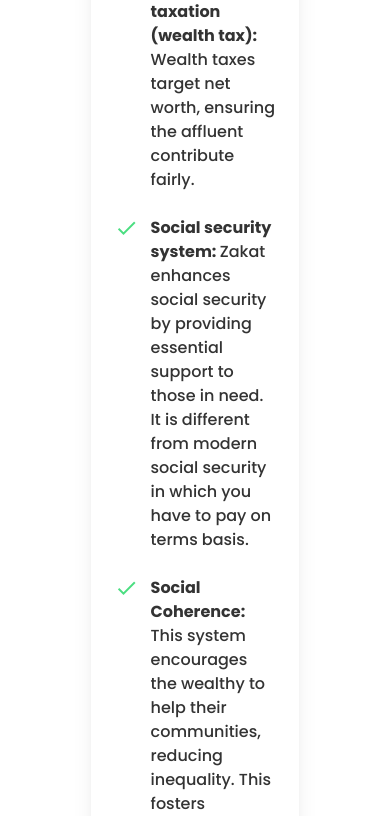
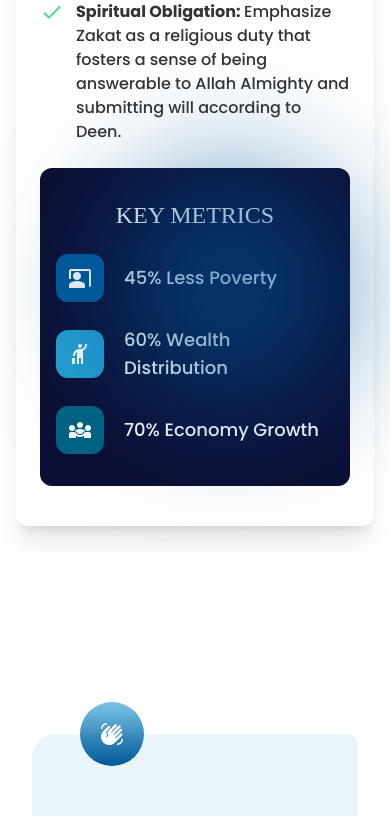
Before and after one commit to ammarrqureshi/prize-zakat-website, a Next.js app: page /objective/1 in a window 390 px wide. Shown: the part 1156-1972 px from the top of the page. Built offline with nearby package versions, Linux system fonts and the light colour scheme; a web font is replaced by a local one.

Commit message:
small fixes in color and tabs

```diff
--- a/components/Testimonials/index.tsx
+++ b/components/Testimonials/index.tsx
@@ -53,7 +53,7 @@ export default function Testimonials() {
   }, [swiperRef, activeSlide]);
 
   return (
-    <div className="mb-28 max-sm:mb-48 ">
+    <div className="mb-28 max-sm:mb-36 ">
       <div className="relative mx-auto max-w-full px-4 lg:max-w-7xl">
         <div className="flex flex-wrap">
           <div className="w-full px-0 lg:w-5/12 lg:pl-8 lg:pr-20">
--- a/pages/index.tsx
+++ b/pages/index.tsx
@@ -204,7 +204,7 @@ const Home: NextPage = () => {
         </div>
       </section>
       {/* Section Easy in Fast */}
-      <div className="relative mb-28 grid  grid-cols-2 bg-accent-8 py-16 text-white">
+      <div className="relative mb-28 grid gap-4  bg-accent-8 py-16 text-white md:grid-cols-2">
         <div className="absolute -top-0 right-0  z-10 h-60 w-60 rounded-full bg-accent-1/60 blur-3xl"></div>
         <div className="relative mx-auto  overflow-hidden px-4">
           <div className="flex flex-wrap ">
@@ -221,7 +221,7 @@ const Home: NextPage = () => {
             </div>
           </div>
         </div>
-        <div className="flex items-center ">
+        <div className="flex items-center px-4">
           <ul className=" flex flex-wrap content-center gap-12">
             <li className="flex items-center gap-x-5">
               <span className="flex h-12 w-12 flex-none items-center justify-center rounded-xl bg-accent-1">
--- a/pages/objective/[id].tsx
+++ b/pages/objective/[id].tsx
@@ -34,10 +34,10 @@ export default function ObjectivePage() {
         <div className="absolute -top-0 right-0  z-10 h-60 w-60 rounded-full bg-accent-1/60 blur-3xl"></div>
         <div className="relative mx-auto  overflow-hidden px-4">
           <div className="flex w-full flex-col items-center justify-center  pl-0 lg:pl-6">
-            <div className="mb-3 flex flex-col text-left">
+            <div className="mb-6 flex flex-col text-left">
               <h3 className=" font-serif text-2xl uppercase leading-tight ">Key Metrics</h3>
             </div>
-            <ul className="flex items-center justify-center gap-6 ">
+            <ul className="flex flex-col md:items-center  gap-6 md:flex-row md:justify-center ">
               <li className="flex items-center gap-x-5">
                 <span className="flex h-12 w-12 flex-none items-center justify-center rounded-xl bg-accent-1">
                   <span className="material-icons text-white">co_present</span>
@@ -46,7 +46,7 @@ export default function ObjectivePage() {
                   <h6 className=" text-lg font-normal ">{povertyRate} Less Poverty </h6>
                 </div>
               </li>
-              <li className="flex items-center gap-x-5">
+              <li className="flex  items-center gap-x-5">
                 <span className="flex h-12 w-12 flex-none items-center justify-center rounded-xl bg-accent-2">
                   <span className="material-icons text-white">hail</span>
                 </span>
@@ -119,7 +119,7 @@ export default function ObjectivePage() {
         {objective.heading}
       </h2>
 
-      <div className=" mx-auto mb-36 w-7/12 gap-8 rounded-xl bg-white px-6 py-6 shadow-xl">
+      <div className=" mx-auto mb-36 gap-8 rounded-xl bg-white px-6 py-6 shadow-xl md:w-7/12">
         <span className="absolute right-0 top-0 bottom-0 -z-10 h-screen w-5/12 ">
           <DecorHero className="fill-accent-3/30" />
         </span>
```
